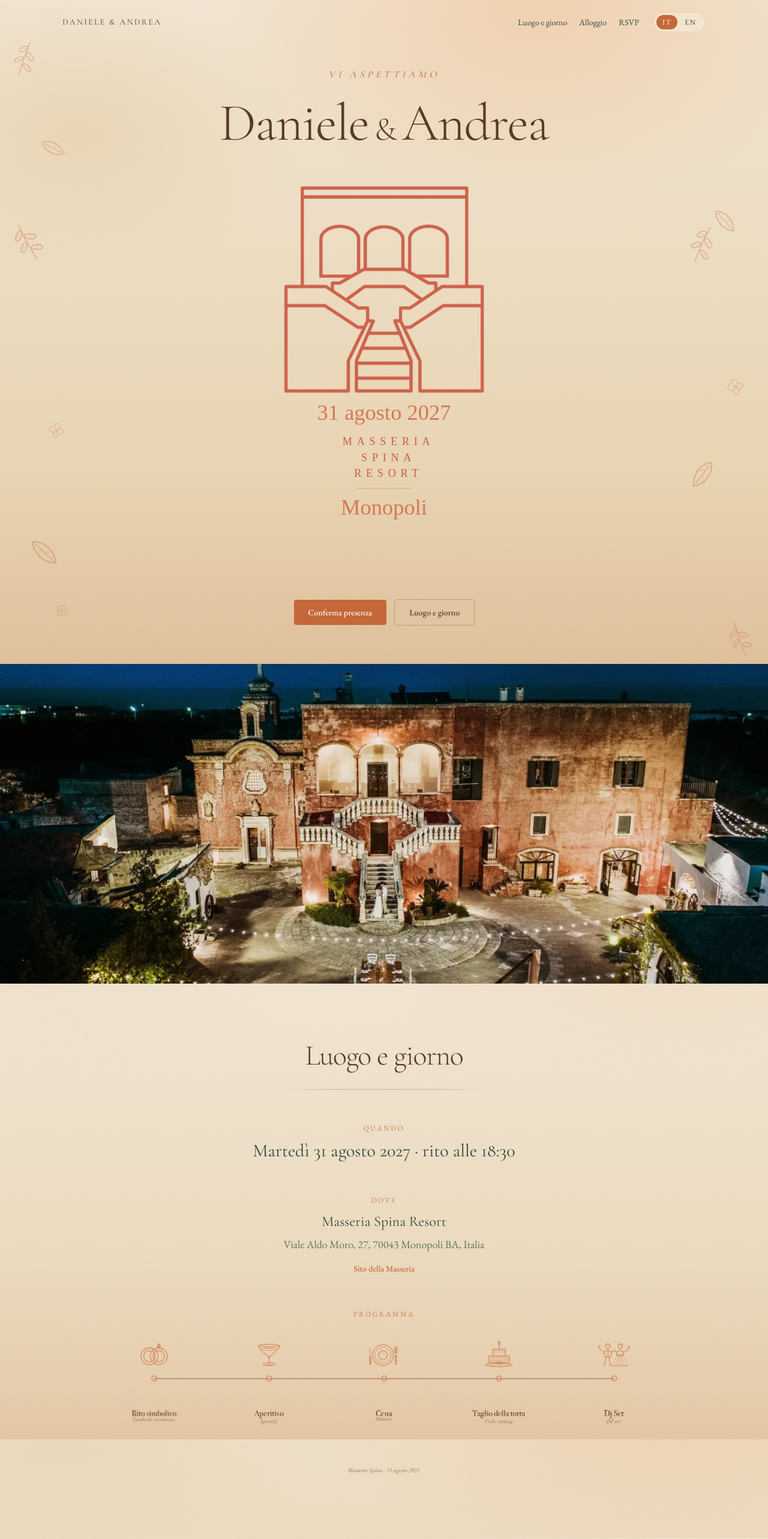
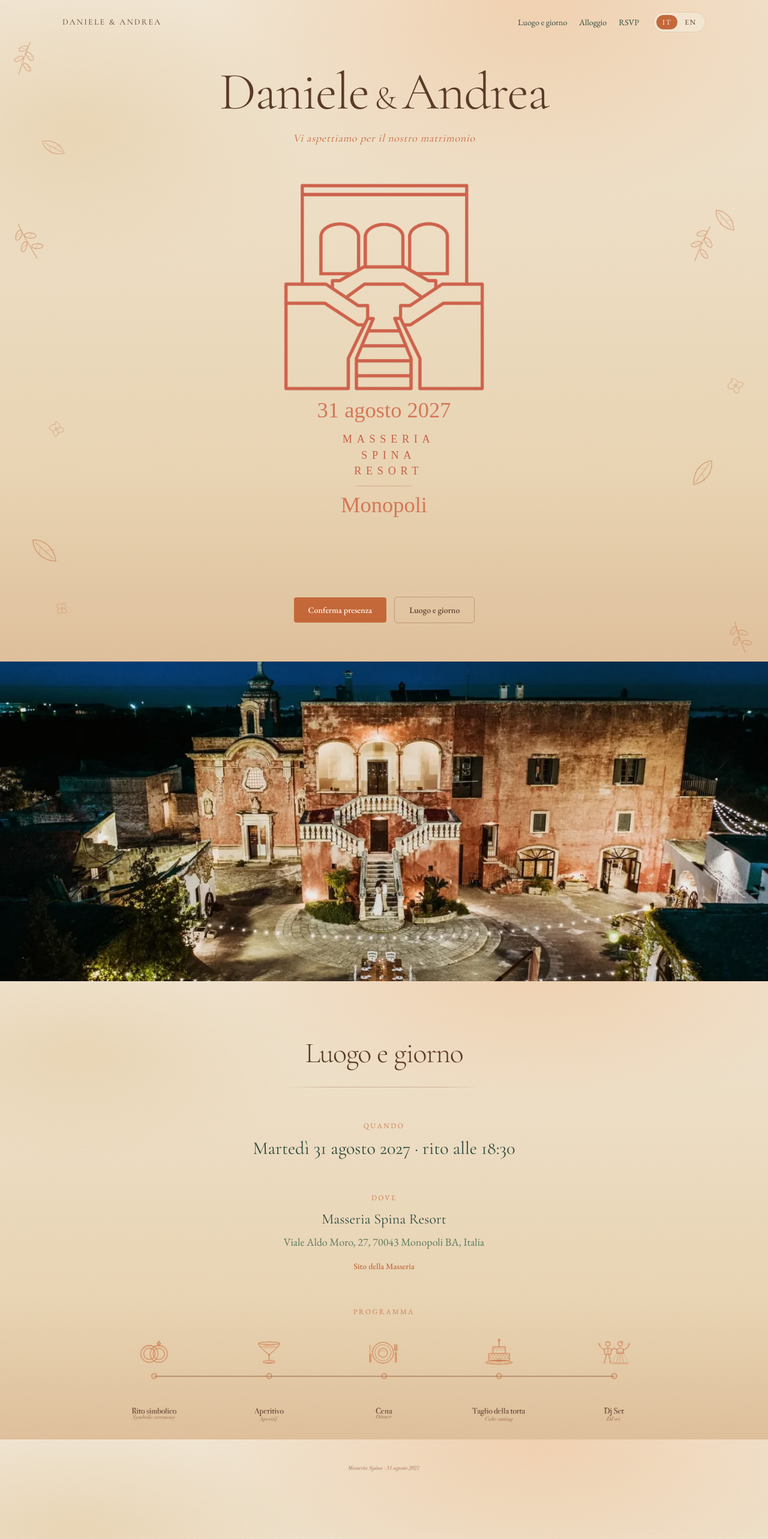
Before and after one commit to drizzoai-afk/wedding-site, a Next.js app: page / in a window 1280 px wide. Shown: the top 2566 px of the page at 60% size. Built offline with nearby package versions, Linux system fonts and the light colour scheme.

Commit message:
fix: hero invite copy; shared page gradient
IT/EN invite line under the names; body uses the hero wash so
sections no longer paint flat alternate backgrounds.

```diff
--- a/app/globals.css
+++ b/app/globals.css
@@ -144,11 +144,12 @@
   }
   body {
     @apply bg-background text-foreground;
+    /* Same wash as the hero — fixed so every section matches */
     background-color: var(--sand-0);
     background-image:
-      radial-gradient(ellipse 90% 60% at 88% -8%, color-mix(in srgb, var(--sun) 35%, transparent), transparent 55%),
-      radial-gradient(ellipse 70% 50% at 8% 0%, color-mix(in srgb, var(--sand-1) 80%, transparent), transparent 50%),
-      linear-gradient(180deg, var(--sand-0) 0%, var(--sand-1) 62%, color-mix(in srgb, var(--sand-2) 55%, var(--sand-1)) 100%);
+      radial-gradient(ellipse 80% 55% at 70% 0%, color-mix(in srgb, var(--sun) 28%, transparent), transparent 55%),
+      radial-gradient(ellipse 60% 45% at 10% 20%, color-mix(in srgb, var(--sand-1) 90%, transparent), transparent 50%),
+      linear-gradient(180deg, var(--sand-0) 0%, var(--sand-1) 70%, color-mix(in srgb, var(--sand-2) 40%, var(--sand-1)) 100%);
     background-attachment: fixed;
   }
   html {
@@ -171,21 +172,10 @@
   pointer-events: none;
 }
 
-.wash-section {
-  background: linear-gradient(
-    180deg,
-    color-mix(in srgb, var(--sand-0) 70%, transparent),
-    color-mix(in srgb, var(--sand-1) 40%, transparent)
-  );
-}
-
+/* Sections stay transparent so the shared body/hero gradient shows through */
+.wash-section,
 .wash-section--alt {
-  background: linear-gradient(
-    165deg,
-    color-mix(in srgb, var(--sand-1) 55%, transparent),
-    color-mix(in srgb, var(--sand-0) 75%, transparent) 55%,
-    color-mix(in srgb, var(--olive) 12%, var(--sand-0))
-  );
+  background: transparent;
 }
 
 .horizon-rule {
--- a/components/hero.tsx
+++ b/components/hero.tsx
@@ -28,20 +28,20 @@ export function Hero() {
       />
 
       <div className="relative z-10 mx-auto flex min-h-[88svh] w-full max-w-5xl flex-col items-center justify-center px-6 pb-16 pt-28 text-center md:px-10">
-        <p className="animate-rise-1 mb-7 font-[family-name:var(--font-display)] text-sm tracking-[0.32em] text-[color:var(--terracotta)] italic uppercase md:text-base">
-          {t("heroEyebrow")}
-        </p>
-
-        <h1 className="animate-rise-2 whitespace-nowrap font-[family-name:var(--font-display)] text-[clamp(2.4rem,9vw,5.5rem)] leading-[0.95] font-light tracking-[-0.02em] text-[color:var(--brown)]">
+        <h1 className="animate-rise-1 whitespace-nowrap font-[family-name:var(--font-display)] text-[clamp(2.4rem,9vw,5.5rem)] leading-[0.95] font-light tracking-[-0.02em] text-[color:var(--brown)]">
           <span>{wedding.partnerOne}</span>
           <span
             aria-hidden
-            className="mx-[0.18em] inline-block font-[family-name:var(--font-display)] text-[0.62em] leading-none font-light text-[color:var(--brown)] align-baseline"
+            className="mx-[0.18em] inline-block align-baseline font-[family-name:var(--font-display)] text-[0.62em] leading-none font-light text-[color:var(--brown)]"
           >
             &
           </span>
           <span>{wedding.partnerTwo}</span>
         </h1>
+
+        <p className="animate-rise-2 mt-5 max-w-xl font-[family-name:var(--font-display)] text-base tracking-[0.04em] text-[color:var(--terracotta)] italic md:text-lg">
+          {t("heroEyebrow")}
+        </p>
 
         <div className="animate-rise-3 mt-8 w-full max-w-[min(92vw,28rem)] sm:max-w-[32rem] md:max-w-[38rem]">
           <Image
--- a/lib/i18n/messages.ts
+++ b/lib/i18n/messages.ts
@@ -10,7 +10,7 @@ export const messages = {
     langIt: "IT",
     langEn: "EN",
     langLabel: "Lingua",
-    heroEyebrow: "Vi aspettiamo",
+    heroEyebrow: "Vi aspettiamo per il nostro matrimonio",
     ctaRsvp: "Conferma presenza",
     ctaDetails: "Luogo e giorno",
     placeDayTitle: "Luogo e giorno",
@@ -53,7 +53,7 @@ export const messages = {
     langIt: "IT",
     langEn: "EN",
     langLabel: "Language",
-    heroEyebrow: "Join us",
+    heroEyebrow: "Join us for our wedding",
     ctaRsvp: "RSVP",
     ctaDetails: "Place & day",
     placeDayTitle: "Place & day",
```
Also changed, not shown: 1 other file (tests, documents, lock files or other folders).
